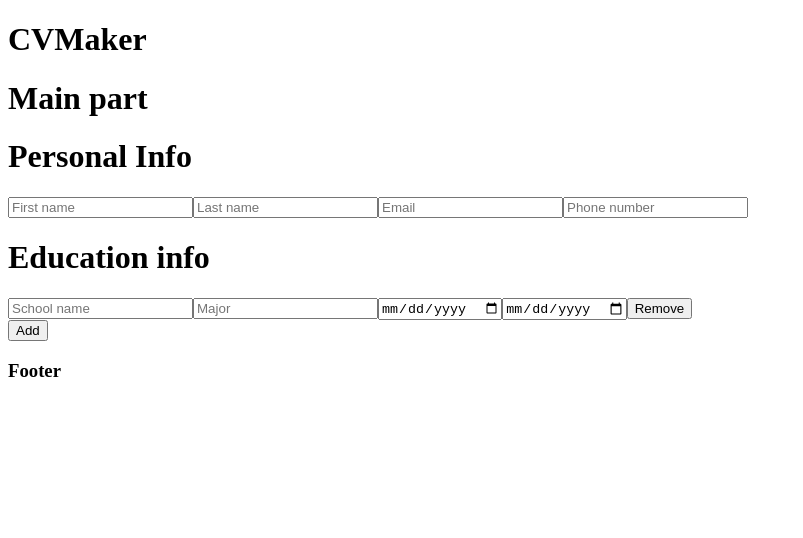
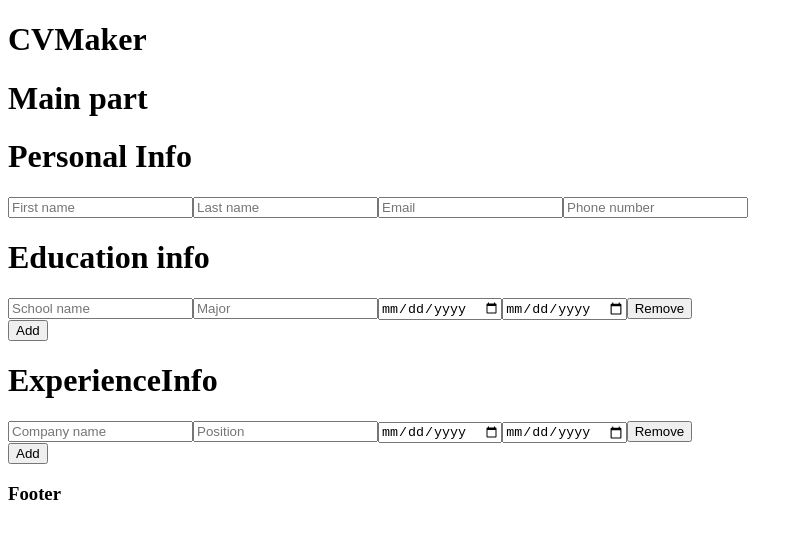
Before and after one commit to ZmijaZ/cv-maker, a React (Vite) app: page / in a window 1280 px wide. Shown: the top 538 px of the page, without its empty margins (0-803 px from the left). Built offline with nearby package versions, Linux system fonts and the light colour scheme.

Commit message:
add experience tab, add  functionality to all the inputs and buttons for experience tab

```diff
--- /dev/null
+++ b/src/components/CV/Experience.jsx
@@ -0,0 +1,26 @@
+import Button from "../utils/Button";
+import ExperienceItem from "./ExperienceItem";
+
+const Experience = (props) => {
+  const { experience, onAdd, onRemove, onChange } = props;
+
+  const experiences = experience.map((item) => (
+    <ExperienceItem
+      key={item.id}
+      id={item.id}
+      experienceInfo={item}
+      onRemove={onRemove}
+      onChange={onChange}
+    ></ExperienceItem>
+  ));
+
+  return (
+    <div>
+      <h1>ExperienceInfo</h1>
+      {experiences}
+      <Button onClick={onAdd} text="Add"></Button>
+    </div>
+  );
+};
+
+export default Experience;
--- /dev/null
+++ b/src/components/CV/ExperienceItem.jsx
@@ -0,0 +1,42 @@
+import Button from "../utils/Button";
+import Input from "../utils/Input";
+
+const ExperienceItem = (props) => {
+  const { experienceInfo, onChange, onRemove, id } = props;
+
+  return (
+    <div>
+      <Input
+        type="text"
+        value={experienceInfo.schoolName}
+        name="companyName"
+        placeholder="Company name"
+        onChange={(e) => onChange(e, id)}
+      ></Input>
+      <Input
+        type="text"
+        value={experienceInfo.major}
+        name="position"
+        placeholder="Position"
+        onChange={(e) => onChange(e, id)}
+      ></Input>
+      <Input
+        type="date"
+        value={experienceInfo.from}
+        name="from"
+        placeholder="From"
+        onChange={(e) => onChange(e, id)}
+      ></Input>
+      <Input
+        type="date"
+        value={experienceInfo.to}
+        name="to"
+        placeholder="To"
+        onChange={(e) => onChange(e, id)}
+      ></Input>
+      <Button onClick={() => onRemove(id)} text="Remove"></Button>
+    </div>
+  );
+};
+
+export default ExperienceItem;
--- a/src/components/CV/emptyCv.js
+++ b/src/components/CV/emptyCv.js
@@ -1,5 +1,5 @@
 let emptyCv = {
-  personal: {
+  personalInfo: {
     firstName: "",
     lastName: "",
     email: "",
@@ -14,6 +14,15 @@ let emptyCv = {
       to: "",
     },
   ],
+  experienceInfo: [
+    {
+      id: 1,
+      companyName: "",
+      position: "",
+      from: "",
+      to: "",
+    },
+  ],
 };
 
 export { emptyCv };
--- a/src/components/Main.jsx
+++ b/src/components/Main.jsx
@@ -2,19 +2,22 @@ import { useState } from "react";
 import Education from "./CV/Education";
 import Personal from "./CV/Personal";
 import { emptyCv } from "./CV/emptyCv";
+import Experience from "./CV/Experience";
 
 const Main = () => {
   const [cv, setCv] = useState(emptyCv);
 
+  //Personal
   const handleChangePersonal = (e) => {
     const { name, value } = e.target;
 
     setCv((prevState) => ({
       ...prevState,
-      personal: { ...prevState.personal, [name]: value },
+      personalInfo: { ...prevState.personalInfo, [name]: value },
     }));
   };
 
+  //Education
   const handleChangeEducation = (e, id) => {
     const { name, value } = e.target;
 
@@ -55,11 +58,53 @@ const Main = () => {
     }));
   };
 
+  //Experience
+
+  const handleChangeExperience = (e, id) => {
+    const { name, value } = e.target;
+
+    setCv((prevState) => {
+      const items = prevState.experienceInfo.map((item) => {
+        if (id === item.id) {
+          return { ...item, [name]: value };
+        } else {
+          return item;
+        }
+      });
+      return { ...prevState, experienceInfo: items };
+    });
+  };
+
+  const handleRemoveExperience = (id) => {
+    setCv((prevState) => {
+      const items = prevState.experienceInfo.filter((item) => item.id !== id);
+      return { ...prevState, experienceInfo: items };
+    });
+  };
+
+  const handleAddExperience = () => {
+    setCv((prevState) => {
+      return {
+        ...prevState,
+        experienceInfo: [
+          ...prevState.experienceInfo,
+          {
+            id: prevState.experienceInfo.length + 1,
+            companyName: "",
+            position: "",
+            from: "",
+            to: "",
+          },
+        ],
+      };
+    });
+  };
+
   return (
     <div>
       <h1>Main part </h1>
       <Personal
-        personalInfo={cv.personal}
+        personalInfo={cv.personalInfo}
         onChange={handleChangePersonal}
       ></Personal>
       <Education
@@ -68,6 +113,12 @@ const Main = () => {
         onRemove={handleRemoveEducation}
         onAdd={handleAddEducation}
       ></Education>
+      <Experience
+        experience={cv.experienceInfo}
+        onChange={handleChangeExperience}
+        onAdd={handleAddExperience}
+        onRemove={handleRemoveExperience}
+      ></Experience>
     </div>
   );
 };
```
